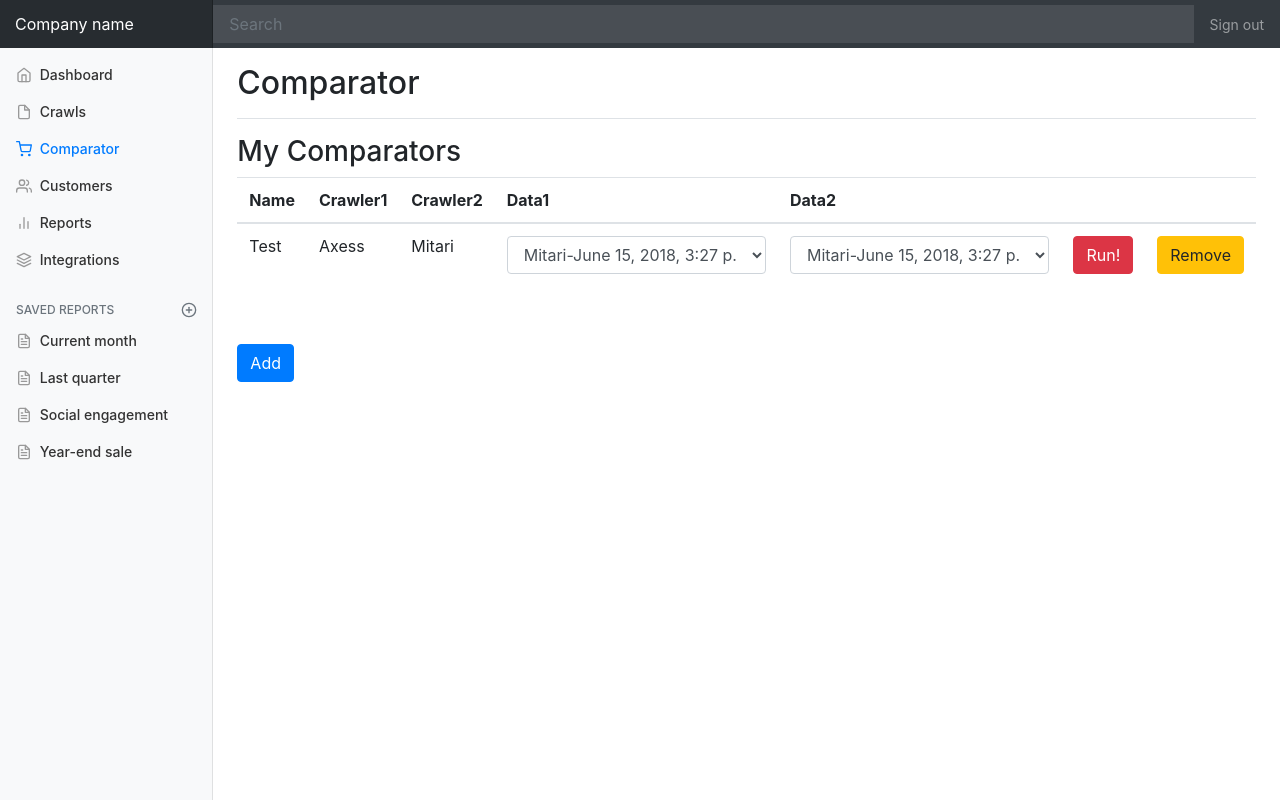
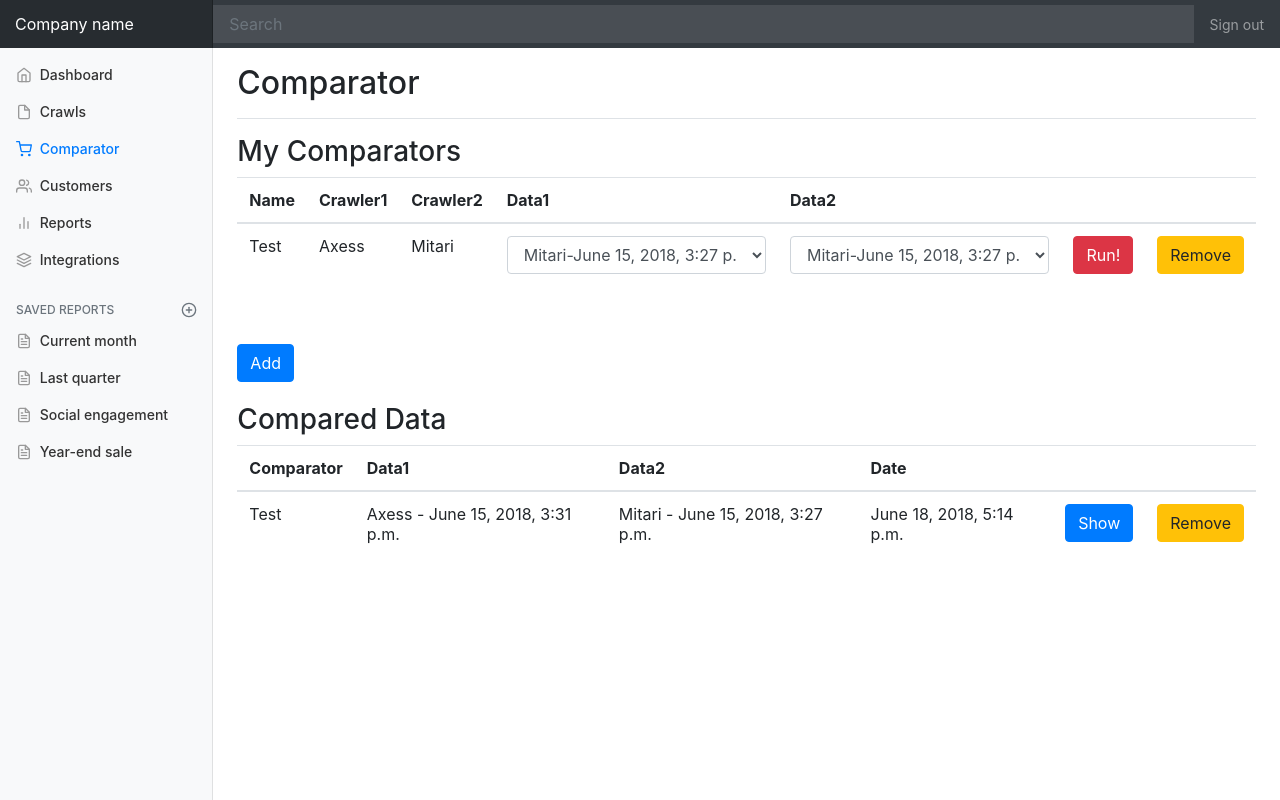
Before and after one commit to rvandyk/comparator, a Django app: page /comparatorpage/ in a window 1280 px wide. Run offline with Django 3.2, Linux system fonts and the light colour scheme; data comes from the database, SQL or seed files in the repository; some libraries are stand-ins or nearby versions.

Commit message:
compdata model + views + pagination & more fun stuff

```diff
--- a/mainapp/models.py
+++ b/mainapp/models.py
@@ -35,5 +35,11 @@ class Comparator(models.Model):
     model1 = models.ForeignKey(CrawlerModel, related_name="model1", on_delete=models.CASCADE)
     model2 = models.ForeignKey(CrawlerModel, related_name="model2", on_delete=models.CASCADE)
     fields = models.TextField()
-    result = models.TextField()
     running = models.BooleanField(default=False)
+
+class ComparedData(models.Model):
+    date = models.DateTimeField(default=timezone.now)
+    data = models.TextField()
+    comparator = models.ForeignKey(Comparator, on_delete=models.CASCADE)
+    item1 = models.ForeignKey(ScrapyItem, related_name="item1", on_delete=models.CASCADE)
+    item2 = models.ForeignKey(ScrapyItem, related_name="item2", on_delete=models.CASCADE)
--- a/mainapp/urls.py
+++ b/mainapp/urls.py
@@ -17,7 +17,12 @@ urlpatterns = [
     path('comparatorpage/', views.comparatorpage, name='comparatorpage'),
     path('comparatorpage/addcomparator', views.addComparatorForm, name="add_comparator_form"),
     path('comparatorpage/launchcomparator', views.compare, name="launch_comparator"),
-    path('comparatorpage/remove_comparator/<int:id>', views.remove_comparator, name="remove_comparator")
+    path('comparatorpage/remove_comparator/<int:id>', views.remove_comparator, name="remove_comparator"),
+    path('comparatorpage/remove_comparator/<int:id>', views.remove_comparator, name="remove_comparator"),
+    path('comparatorpage/showcomp/<int:id>', views.showComp, name="showcomp"),
+    path('comparatorpage/removecomp/<int:id>', views.removeComp, name="removecomp")
+
+
 
 
 
--- a/mainapp/views.py
+++ b/mainapp/views.py
@@ -18,11 +18,13 @@ import re
 from fuzzywuzzy import fuzz
 
 from mainapp.models import ScrapyItem
-from mainapp.models import CrawlerModel, Comparator
+from mainapp.models import CrawlerModel, Comparator, ComparedData
 from django.contrib import messages
 
 from mainapp.forms import CrawlForm
 from mainapp.forms import is_valid_url
+
+from django.core.paginator import Paginator
 
 # connect scrapyd service
 scrapyd = ScrapydAPI('http://localhost:6800')
@@ -87,7 +89,8 @@ def crawlpage(request, toedit=""):
 def comparatorpage(request):
     comparators = Comparator.objects.all()
     datas = ScrapyItem.objects.all()
-    return render(request, 'mainapp/comparatorpage.html', {'datas': datas, 'comparators' : comparators})
+    compared_data = ComparedData.objects.all()
+    return render(request, 'mainapp/comparatorpage.html', {'datas': datas, 'comparators' : comparators, 'compared_data' : compared_data})
 
 def remove_crawler(request, id):
     model = CrawlerModel.objects.get(id=id).delete()
@@ -287,59 +290,93 @@ def price_sim(item1, item2, f1, f2, rate):
         return 0
 
 
-@require_http_methods(['POST'])
+
 def compare(request):
 
-    comp = Comparator.objects.get(id=request.POST['id'])
-    process_list = ast.literal_eval(comp.fields)
+    if request.method == 'POST':
 
 
-    crawler1 = request.POST['data1']
-    crawler2 = request.POST['data2']
+        comp = Comparator.objects.get(id=request.POST['id'])
+        process_list = ast.literal_eval(comp.fields)
 
 
-    #[["Keyword analysis", "titre", "title"], ["Price analysis", "price", "price"]]
+        crawler1 = request.POST['data1']
+        crawler2 = request.POST['data2']
 
-    #process_list = [('titre', 'titre', 'string_sim', 70), ('price', 'price', 'price_sim', 15/100)]
-    json1 = ScrapyItem.objects.get(id=crawler1)
-    json2 = ScrapyItem.objects.get(id=crawler2)
 
-    if comp.model1 != json1.crawler or comp.model2 != json2.crawler:
-        comparators = Comparator.objects.all()
-        datas = ScrapyItem.objects.all()
-        return render(request, 'mainapp/comparatorpage.html', {'datas': datas, 'comparators' : comparators, 'errors': 'Dataset unreadable'})
+        #[["Keyword analysis", "titre", "title"], ["Price analysis", "price", "price"]]
+
+        #process_list = [('titre', 'titre', 'string_sim', 70), ('price', 'price', 'price_sim', 15/100)]
+        json1 = ScrapyItem.objects.get(id=crawler1)
+        json2 = ScrapyItem.objects.get(id=crawler2)
+
+        if comp.model1 != json1.crawler or comp.model2 != json2.crawler:
+            comparators = Comparator.objects.all()
+            datas = ScrapyItem.objects.all()
+            return render(request, 'mainapp/comparatorpage.html', {'datas': datas, 'comparators' : comparators, 'errors': 'Dataset unreadable'})
 
 
 
-    #json1 = open(file1, 'r')
-    #json2 = open(file2, 'r')
+        #json1 = open(file1, 'r')
+        #json2 = open(file2, 'r')
 
-    data1 = ast.literal_eval(format_file(json1.data))
-    data2 = ast.literal_eval(format_file(json2.data))
+        data1 = ast.literal_eval(format_file(json1.data))
+        data2 = ast.literal_eval(format_file(json2.data))
 
 
-    bigboi = []
-    i=0
-    for d1 in data1:
-        item1 = ast.literal_eval(d1)
-        for d2 in data2:
-            i=i+1
-            item2 = ast.literal_eval(d2)
-            indicator = 1
-            to_append = {"item1" : item1, "item2": item2}
-            if item1['title'] and item2['title']:
-                for e in process_list:
-                    if e[0] == "string_sim":
-                        to_append[e[1]+"_"+e[2]+"_string_sim"] = string_sim(item1,item2,e[1],e[2],70)
-                        indicator = indicator*string_sim(item1,item2,e[1],e[2],70)
-                    elif e[0] == "price_sim":
-                        to_append[e[1]+"_"+e[2]+"_price_sim"] = price_sim(item1,item2,e[1],e[2],15/100)
-                        indicator = indicator*price_sim(item1,item2,e[1],e[2],15/100)
+        bigboi = []
+        i=0
+        for d1 in data1:
+            item1 = ast.literal_eval(d1)
+            for d2 in data2:
+                i=i+1
+                item2 = ast.literal_eval(d2)
+                indicator = True
+                to_append = {"item1" : item1, "item2": item2}
+                if item1['title'] and item2['title']:
+                    for e in process_list:
+                        if e[0] == "string_sim":
+                            p = string_sim(item1,item2,e[1],e[2],60)
+                            to_append[e[1]+"_"+e[2]+"_string_sim"] = p
+                            if (p == 0):
+                                indicator = False
+                        elif e[0] == "price_sim":
+                            p = price_sim(item1,item2,e[1],e[2],15/100)
+                            to_append[e[1]+"_"+e[2]+"_price_sim"] = p
+                            if (p == 0):
+                                indicator = False
 
-                if indicator:
-                    bigboi.append(to_append)
-            print(str(i) + "/" + str(len(data1)*len(data2)))
+                    if indicator:
+                        bigboi.append(to_append)
+
+                print(str(i) + "/" + str(len(data1)*len(data2)))
 
 
-    sortedboi = sorted(bigboi, key=lambda k: (sum(k[e[1]+"_"+e[2]+"_"+e[0]]/len(process_list) for e in process_list)), reverse=True)
-    return render(request, 'mainapp/comparedproducts.html', {'data' : sortedboi})
+        sortedboi = sorted(bigboi, key=lambda k: (sum(k[e[1]+"_"+e[2]+"_"+e[0]]/len(process_list) for e in process_list)), reverse=True)
+        o = ComparedData()
+        o.data = sortedboi
+        o.comparator = comp
+        o.item1 = json1
+        o.item2 = json2
+        o.save()
+        request.session['cResult'] = sortedboi
+
+    if request.method == 'GET':
+        sortedboi = request.session['cResult']
+
+    paginator = Paginator(sortedboi, 10)
+    page = request.GET.get('page')
+    plist = paginator.get_page(page)
+
+    return render(request, 'mainapp/comparedproducts.html', {'data' : plist})
+
+
+
+def showComp(request, id):
+    c = ComparedData.objects.get(id=id)
+    return render(request, 'mainapp/comparedproducts.html', {'data' : ast.literal_eval(c.data)})
+
+def removeComp(request,id):
+    c = ComparedData.objects.get(id=id)
+    c.delete()
+    return redirect('/comparatorpage')
--- a/templates/mainapp/comparatorpage.html
+++ b/templates/mainapp/comparatorpage.html
@@ -66,5 +66,40 @@
 
    <a href="{% url 'mainapp:add_comparator_form' %}" role="button" class="btn btn-primary">Add</a>
 
+   <br><br>
+
+   <h3>Compared Data</h3>
+
+     <table class="table">
+    <thead>
+      <tr>
+        <th>Comparator</th>
+        <th>Data1</th>
+          <th>Data2</th>
+        <th>Date</th>
+        <th></th>
+        <th></th>
+      </tr>
+    </thead>
+    <tbody>
+    {% for c in compared_data %}
+        <tr>
+        <td>{{ c.comparator.name }}</td>
+        <td>{{ c.item1.crawler.name }} - {{ c.item1.date}}</td>
+        <td>{{ c.item2.crawler.name }} - {{ c.item2.date}}</td>
+
+
+        <td>{{c.date}}</td>
+        <td><a href="{% url 'mainapp:showcomp' c.id %}" role="button" class="btn btn-primary">Show</a></td>
+        <td><a href="{% url 'mainapp:removecomp' c.id %}" role="button" class="btn btn-warning">Remove</a></td>
+        </tr>
+
+
+
+    {% endfor %}
+
+    </tbody>
+  </table>
+
 
 {% endblock %}
```
Also changed, not shown: templates/mainapp/comparedproducts.html (+45 -0 lines), db.sqlite3.
